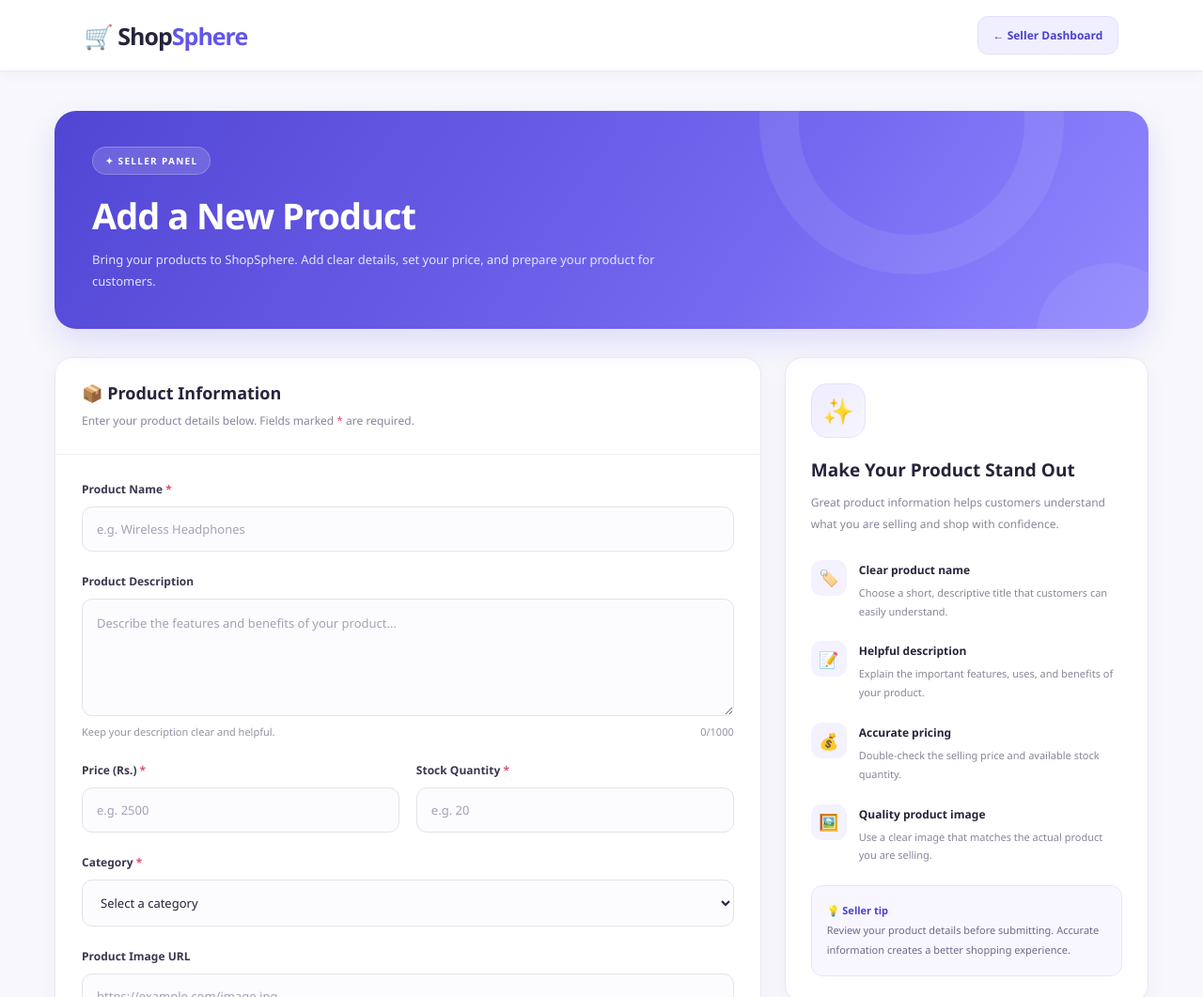
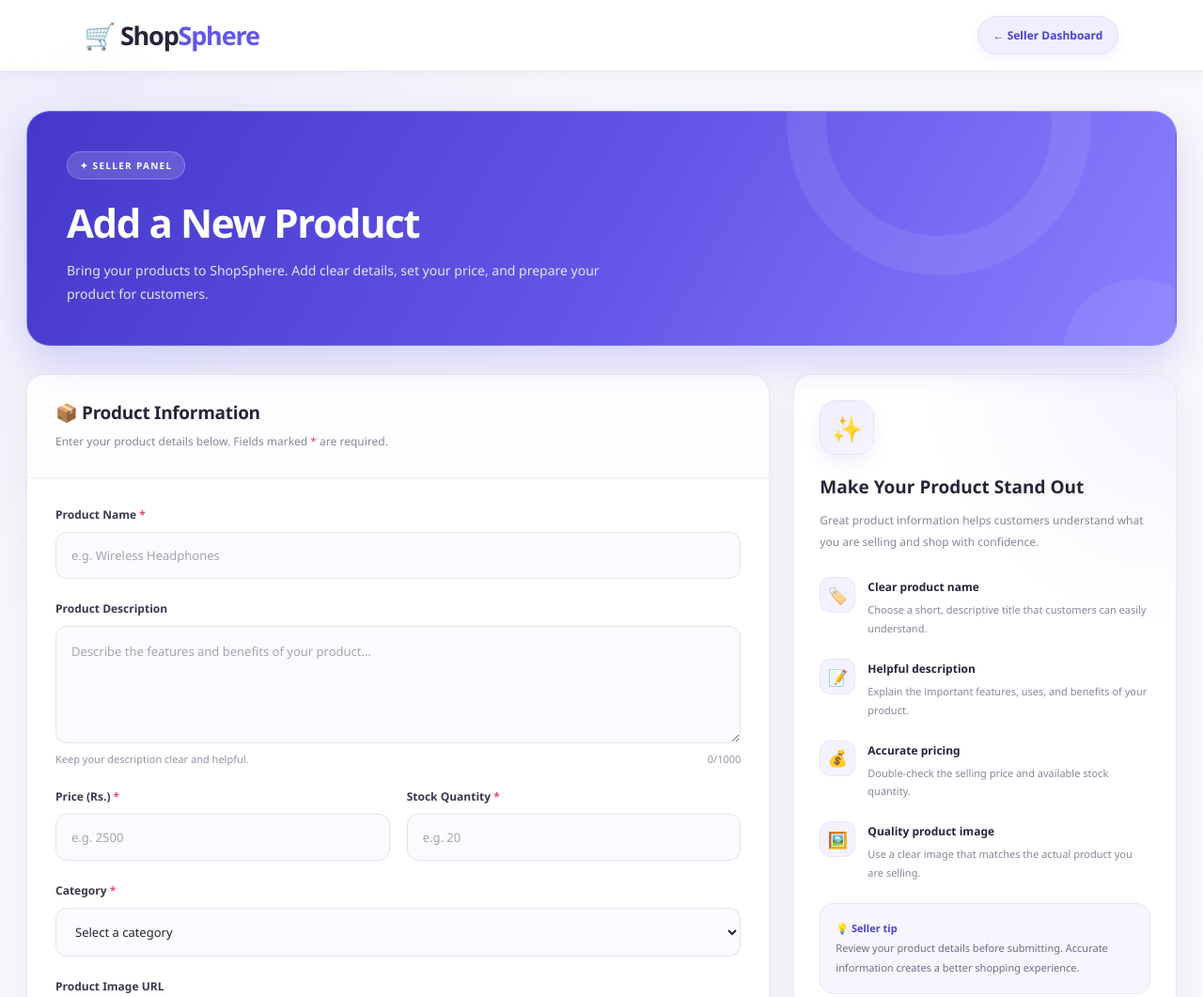
Before and after one commit to kritiadhikary2004/ShopSphere, a website: page views/add-product.html in a window 1280 px wide. Shown: the top 1061 px of the page at 94% size. Drawn offline with Linux system fonts and the light colour scheme.

Commit message:
Improve add product page styling

```diff
--- a/views/add-product.html
+++ b/views/add-product.html
@@ -1,4 +1,3 @@
-
 <!DOCTYPE html>
 <html lang="en">
 <head>
@@ -16,8 +15,6 @@
             --muted: #85869a;
             --border: #e9e8f2;
             --white: #ffffff;
-            --success: #198754;
-            --danger: #dc3545;
         }
 
         * {
@@ -28,16 +25,19 @@
         }
 
         body {
-            background: var(--background);
+            background:
+                radial-gradient(circle at 8% 8%, rgba(98, 86, 232, 0.07), transparent 28%),
+                var(--background);
             color: var(--text);
             min-height: 100vh;
         }
 
-        /* NAVIGATION */
+        /* NAVBAR */
+
         .navbar {
             min-height: 76px;
             padding: 0 7%;
-            background: rgba(255, 255, 255, 0.97);
+            background: rgba(255, 255, 255, 0.95);
             border-bottom: 1px solid var(--border);
             display: flex;
             align-items: center;
@@ -45,13 +45,14 @@
             position: sticky;
             top: 0;
             z-index: 100;
-            box-shadow: 0 3px 15px rgba(36, 31, 90, 0.035);
+            backdrop-filter: blur(12px);
+            box-shadow: 0 3px 15px rgba(36, 31, 90, 0.04);
         }
 
         .logo {
-            font-size: 25px;
+            font-size: 27px;
             font-weight: 850;
-            letter-spacing: -1px;
+            letter-spacing: -1.2px;
             color: var(--text);
             white-space: nowrap;
         }
@@ -68,40 +69,44 @@
             background: var(--primary-light);
             padding: 11px 16px;
             border: 1px solid #e3dfff;
-            border-radius: 11px;
+            border-radius: 30px;
             text-decoration: none;
             font-size: 12px;
             font-weight: 750;
             transition: 0.2s;
+            box-shadow: 0 4px 12px rgba(98, 86, 232, 0.08);
         }
 
         .back-link:hover {
             background: var(--primary);
             color: white;
-            transform: translateY(-1px);
+            transform: translateY(-2px);
         }
 
         /* MAIN PAGE */
+
         .page {
-            max-width: 1220px;
+            max-width: 1280px;
             margin: 42px auto;
             padding: 0 28px 65px;
         }
 
         /* PAGE HEADER */
+
         .page-header {
             position: relative;
             overflow: hidden;
             background: linear-gradient(
-                125deg,
-                #5145d4,
-                #7569f1 65%,
-                #9288ff
+                120deg,
+                #4338ca,
+                #6256e8 52%,
+                #8b80ff
             );
-            border-radius: 23px;
-            padding: 38px 40px;
+            border: 1px solid rgba(255, 255, 255, 0.18);
+            border-radius: 25px;
+            padding: 42px;
             margin-bottom: 30px;
-            box-shadow: 0 14px 32px rgba(98, 86, 232, 0.16);
+            box-shadow: 0 18px 40px rgba(79, 70, 229, 0.20);
         }
 
         .page-header::before {
@@ -149,19 +154,21 @@
 
         .page-header h1 {
             color: white;
-            font-size: clamp(28px, 4vw, 38px);
-            letter-spacing: -1px;
+            font-size: clamp(30px, 4vw, 42px);
+            font-weight: 850;
+            letter-spacing: -1.4px;
             margin-bottom: 10px;
         }
 
         .page-header p {
-            color: rgba(255, 255, 255, 0.84);
-            font-size: 13px;
+            color: rgba(255, 255, 255, 0.86);
+            font-size: 14px;
             line-height: 1.8;
             max-width: 600px;
         }
 
         /* MAIN LAYOUT */
+
         .layout {
             display: grid;
             grid-template-columns: minmax(0, 1.65fr) minmax(270px, 0.85fr);
@@ -172,20 +179,22 @@
         .card {
             background: white;
             border: 1px solid var(--border);
-            border-radius: 19px;
+            border-radius: 20px;
             overflow: hidden;
-            box-shadow: 0 7px 25px rgba(36, 31, 90, 0.04);
+            box-shadow: 0 10px 35px rgba(37, 36, 58, 0.055);
+            transition: box-shadow 0.2s ease;
         }
 
         .card-header {
-            padding: 25px 28px;
+            padding: 27px 30px;
             border-bottom: 1px solid #f0eff7;
-            background: #fff;
+            background: linear-gradient(180deg, #ffffff, #fdfcff);
         }
 
         .card-header h2 {
-            font-size: 18px;
+            font-size: 19px;
             font-weight: 800;
+            letter-spacing: -0.3px;
             margin-bottom: 8px;
         }
 
@@ -196,10 +205,11 @@
         }
 
         .card-body {
-            padding: 28px;
+            padding: 30px;
         }
 
-        /* FORM FIELDS */
+        /* FORM */
+
         .form-group {
             margin-bottom: 23px;
         }
@@ -221,15 +231,14 @@
         select {
             display: block;
             width: 100%;
-            border: 1px solid #e3e2ed;
-            border-radius: 11px;
-            padding: 14px 15px;
+            border: 1px solid #e4e3ef;
+            border-radius: 12px;
+            padding: 15px 16px;
             color: var(--text);
-            background: #fcfcff;
+            background: #fbfbff;
             font-size: 13px;
             outline: none;
-            transition: border-color 0.2s, box-shadow 0.2s,
-                        background 0.2s;
+            transition: 0.2s;
         }
 
         input::placeholder,
@@ -248,7 +257,7 @@
         select:focus {
             background: white;
             border-color: var(--primary);
-            box-shadow: 0 0 0 4px rgba(98, 86, 232, 0.09);
+            box-shadow: 0 0 0 4px rgba(98, 86, 232, 0.10);
         }
 
         textarea {
@@ -280,11 +289,12 @@
         }
 
         /* IMAGE PREVIEW */
+
         .preview-box {
-            border: 1px dashed #cfc9ff;
-            background: #faf9ff;
+            border: 1px dashed #d9d3ff;
+            background: linear-gradient(145deg, #faf9ff, #f4f2ff);
             border-radius: 14px;
-            padding: 16px;
+            padding: 18px;
             margin-top: 13px;
         }
 
@@ -298,10 +308,11 @@
 
         .preview-image {
             width: 100%;
-            height: 205px;
+            height: 225px;
             object-fit: contain;
             border-radius: 10px;
             background: white;
+            padding: 8px;
             display: none;
         }
 
@@ -330,10 +341,11 @@
         }
 
         /* BUTTONS */
+
         .button-area {
             display: flex;
             align-items: center;
-            gap: 13px;
+            gap: 14px;
             padding-top: 24px;
             border-top: 1px solid #eeeef5;
         }
@@ -343,10 +355,10 @@
             justify-content: center;
             align-items: center;
             gap: 8px;
-            min-height: 48px;
+            min-height: 50px;
             padding: 13px 20px;
             border: none;
-            border-radius: 11px;
+            border-radius: 12px;
             font-size: 12px;
             font-weight: 800;
             text-decoration: none;
@@ -361,19 +373,20 @@
 
         .cancel-btn:hover {
             background: #e6e6f0;
+            transform: translateY(-2px);
         }
 
         .submit-btn {
             flex: 1;
             color: white;
             background: linear-gradient(135deg, #6256e8, #8174ff);
-            box-shadow: 0 7px 17px rgba(98, 86, 232, 0.2);
+            box-shadow: 0 8px 20px rgba(98, 86, 232, 0.22);
         }
 
         .submit-btn:hover {
             background: linear-gradient(135deg, #4c40ce, #6c5de8);
             transform: translateY(-2px);
-            box-shadow: 0 10px 22px rgba(98, 86, 232, 0.26);
+            box-shadow: 0 12px 26px rgba(98, 86, 232, 0.28);
         }
 
         .submit-btn:disabled {
@@ -383,8 +396,12 @@
         }
 
         /* SELLER TIPS */
+
         .side-card {
             padding: 27px;
+            background:
+                radial-gradient(circle at 100% 0%, rgba(130, 116, 255, 0.09), transparent 34%),
+                #ffffff;
         }
 
         .side-icon {
@@ -398,6 +415,7 @@
             border-radius: 17px;
             font-size: 27px;
             margin-bottom: 20px;
+            box-shadow: 0 7px 18px rgba(98, 86, 232, 0.10);
         }
 
         .side-card h3 {
@@ -429,6 +447,7 @@
             align-items: center;
             justify-content: center;
             background: #f4f2ff;
+            border: 1px solid #e9e5ff;
             font-size: 17px;
         }
 
@@ -445,10 +464,10 @@
         }
 
         .notice {
-            background: #f8f7ff;
+            background: #f7f6ff;
             border: 1px solid #e8e5ff;
             padding: 16px;
-            border-radius: 12px;
+            border-radius: 14px;
             font-size: 11px;
             line-height: 1.9;
             color: #6e6b89;
@@ -459,6 +478,7 @@
         }
 
         /* FOOTER */
+
         .footer {
             text-align: center;
             padding: 24px 15px;
@@ -474,6 +494,7 @@
         }
 
         /* RESPONSIVE */
+
         @media (max-width: 900px) {
             .layout {
                 grid-template-columns: 1fr;
@@ -524,7 +545,7 @@
             }
 
             .page-header h1 {
-                font-size: 28px;
+                font-size: 29px;
             }
 
             .page-header p {
@@ -559,7 +580,7 @@
             }
 
             .preview-image {
-                height: 175px;
+                height: 185px;
             }
         }
 
@@ -576,6 +597,8 @@
 </head>
 
 <body>
+
+    <!-- NAVBAR -->
     <nav class="navbar">
         <div class="logo">🛒 Shop<span>Sphere</span></div>
 
@@ -584,12 +607,16 @@
         </a>
     </nav>
 
+    <!-- MAIN PAGE -->
     <main class="page">
 
+        <!-- PAGE HEADER -->
         <header class="page-header">
             <div class="header-content">
                 <div class="eyebrow">✦ Seller Panel</div>
+
                 <h1>Add a New Product</h1>
+
                 <p>
                     Bring your products to ShopSphere. Add clear details,
                     set your price, and prepare your product for customers.
@@ -601,8 +628,10 @@
 
             <!-- PRODUCT FORM -->
             <section class="card">
+
                 <div class="card-header">
                     <h2>📦 Product Information</h2>
+
                     <p>
                         Enter your product details below.
                         Fields marked <span class="required">*</span> are required.
@@ -610,8 +639,10 @@
                 </div>
 
                 <div class="card-body">
+
                     <form id="productForm" action="/add-product" method="POST">
 
+                        <!-- PRODUCT NAME -->
                         <div class="form-group">
                             <label for="name">
                                 Product Name <span class="required">*</span>
@@ -628,6 +659,7 @@
                             >
                         </div>
 
+                        <!-- DESCRIPTION -->
                         <div class="form-group">
                             <label for="description">
                                 Product Description
@@ -646,7 +678,9 @@
                             </div>
                         </div>
 
+                        <!-- PRICE AND STOCK -->
                         <div class="row">
+
                             <div class="form-group">
                                 <label for="price">
                                     Price (Rs.) <span class="required">*</span>
@@ -678,8 +712,10 @@
                                     required
                                 >
                             </div>
+
                         </div>
 
+                        <!-- CATEGORY -->
                         <div class="form-group">
                             <label for="category">
                                 Category <span class="required">*</span>
@@ -697,8 +733,11 @@
                             </select>
                         </div>
 
+                        <!-- IMAGE URL -->
                         <div class="form-group">
-                            <label for="image_url">Product Image URL</label>
+                            <label for="image_url">
+                                Product Image URL
+                            </label>
 
                             <input
                                 type="url"
@@ -711,8 +750,12 @@
                                 <span>Paste a direct link to your product image.</span>
                             </div>
 
+                            <!-- IMAGE PREVIEW -->
                             <div class="preview-box">
-                                <div class="preview-label">IMAGE PREVIEW</div>
+
+                                <div class="preview-label">
+                                    IMAGE PREVIEW
+                                </div>
 
                                 <img
                                     id="imagePreview"
@@ -725,13 +768,20 @@
                                     class="preview-placeholder"
                                 >
                                     <span>🖼️</span>
+
                                     <p>Your product image will appear here.</p>
                                 </div>
+
                             </div>
                         </div>
 
+                        <!-- BUTTONS -->
                         <div class="button-area">
-                            <a href="/seller-dashboard" class="btn cancel-btn">
+
+                            <a
+                                href="/seller-dashboard"
+                                class="btn cancel-btn"
+                            >
                                 Cancel
                             </a>
 
@@ -742,13 +792,16 @@
                             >
                                 + Add Product
                             </button>
+
                         </div>
+
                     </form>
                 </div>
             </section>
 
             <!-- SELLER TIPS -->
             <aside class="card side-card">
+
                 <div class="side-icon">✨</div>
 
                 <h3>Make Your Product Stand Out</h3>
@@ -760,50 +813,74 @@
 
                 <div class="tip">
                     <div class="tip-icon">🏷️</div>
+
                     <div>
                         <strong>Clear product name</strong>
-                        <p>Choose a short, descriptive title that customers can easily understand.</p>
+
+                        <p>
+                            Choose a short, descriptive title that customers
+                            can easily understand.
+                        </p>
                     </div>
                 </div>
 
                 <div class="tip">
                     <div class="tip-icon">📝</div>
+
                     <div>
                         <strong>Helpful description</strong>
-                        <p>Explain the important features, uses, and benefits of your product.</p>
+
+                        <p>
+                            Explain the important features, uses, and
+                            benefits of your product.
+                        </p>
                     </div>
                 </div>
 
                 <div class="tip">
                     <div class="tip-icon">💰</div>
+
                     <div>
                         <strong>Accurate pricing</strong>
-                        <p>Double-check the selling price and available stock quantity.</p>
+
+                        <p>
+                            Double-check the selling price and available
+                            stock quantity.
+                        </p>
                     </div>
                 </div>
 
                 <div class="tip">
                     <div class="tip-icon">🖼️</div>
+
                     <div>
                         <strong>Quality product image</strong>
-                        <p>Use a clear image that matches the actual product you are selling.</p>
+
+                        <p>
+                            Use a clear image that matches the actual
+                            product you are selling.
+                        </p>
                     </div>
                 </div>
 
                 <div class="notice">
                     <strong>💡 Seller tip</strong><br>
+
                     Review your product details before submitting.
                     Accurate information creates a better shopping experience.
                 </div>
+
             </aside>
 
         </div>
     </main>
 
+    <!-- FOOTER -->
     <footer class="footer">
         Made with 💜 by <span>ShopSphere</span> · Your shopping destination
     </footer>
 
+    <!-- JAVASCRIPT -->
     <script>
         const imageUrl = document.getElementById("image_url");
         const imagePreview = document.getElementById("imagePreview");
@@ -815,7 +892,7 @@
         const price = document.getElementById("price");
         const stock = document.getElementById("stock");
 
-        // Display the image preview or a useful error message.
+        // IMAGE PREVIEW
         function updateImagePreview() {
             const url = imageUrl.value.trim();
 
@@ -825,6 +902,7 @@
             if (!url) {
                 previewPlaceholder.querySelector("p").textContent =
                     "Your product image will appear here.";
+
                 imagePreview.removeAttribute("src");
                 return;
             }
@@ -837,10 +915,13 @@
                 if (!["http:", "https:"].includes(parsedUrl.protocol)) {
                     throw new Error("Invalid URL");
                 }
+
             } catch {
                 imagePreview.removeAttribute("src");
+
                 previewPlaceholder.querySelector("p").textContent =
                     "Enter a valid image URL to preview.";
+
                 return;
             }
 
@@ -855,6 +936,7 @@
             imagePreview.onerror = () => {
                 imagePreview.style.display = "none";
                 previewPlaceholder.style.display = "flex";
+
                 previewPlaceholder.querySelector("p").textContent =
                     "Unable to load this image. Check the URL.";
             };
@@ -864,35 +946,42 @@
 
         imageUrl.addEventListener("input", updateImagePreview);
 
-        // Update the description character counter.
+        // DESCRIPTION CHARACTER COUNTER
         description.addEventListener("input", () => {
             charCount.textContent =
                 `${description.value.length}/1000`;
         });
 
-        // Validate the price and stock before submitting.
+        // FORM VALIDATION
         productForm.addEventListener("submit", (event) => {
             const priceValue = Number(price.value);
             const stockValue = Number(stock.value);
 
+            // Validate price
             if (!Number.isFinite(priceValue) || priceValue <= 0) {
                 event.preventDefault();
+
                 alert("Please enter a price greater than Rs. 0.");
+
                 price.focus();
                 return;
             }
 
+            // Validate stock
             if (!Number.isInteger(stockValue) || stockValue < 0) {
                 event.preventDefault();
+
                 alert("Stock must be a whole number of 0 or more.");
+
                 stock.focus();
                 return;
             }
 
-            // Allow normal form submission to the Express server.
+            // Allow form submission to Express server
             submitBtn.disabled = true;
             submitBtn.textContent = "Adding Product...";
         });
     </script>
+
 </body>
 </html>
```
